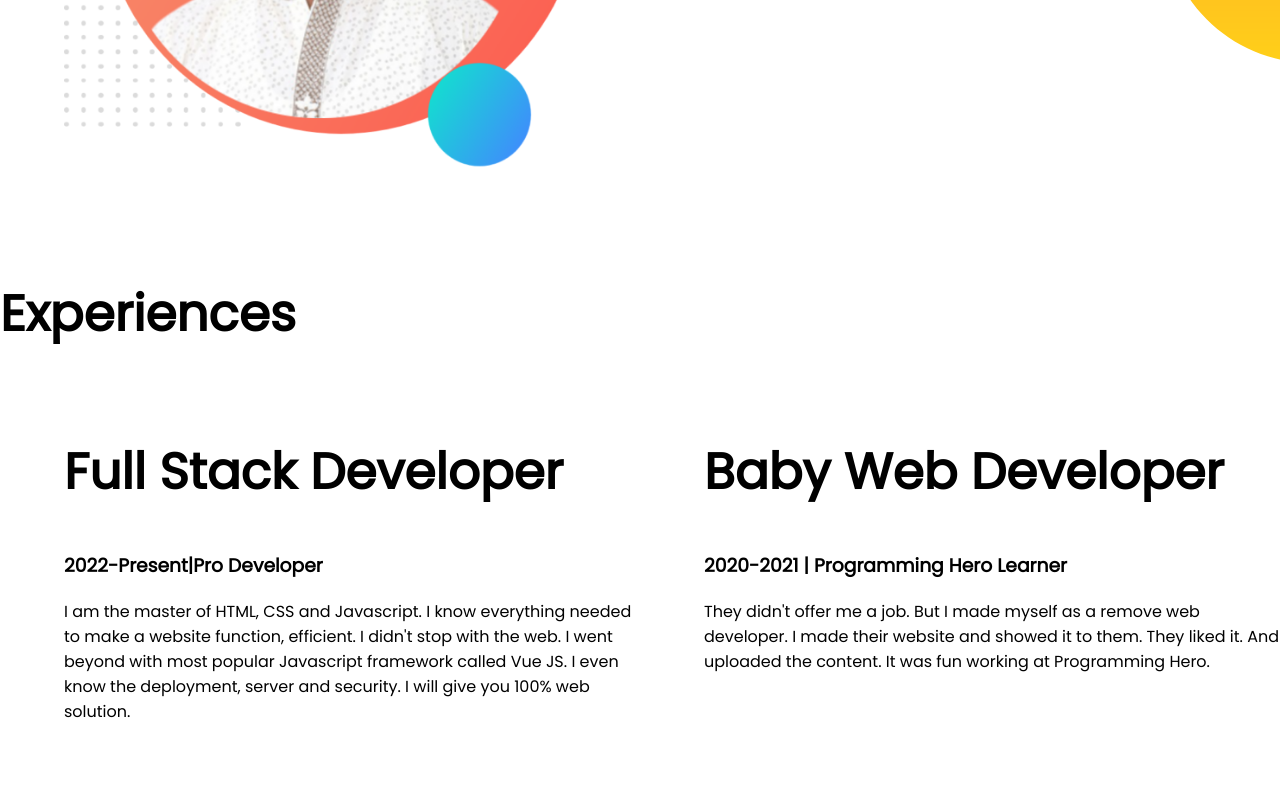
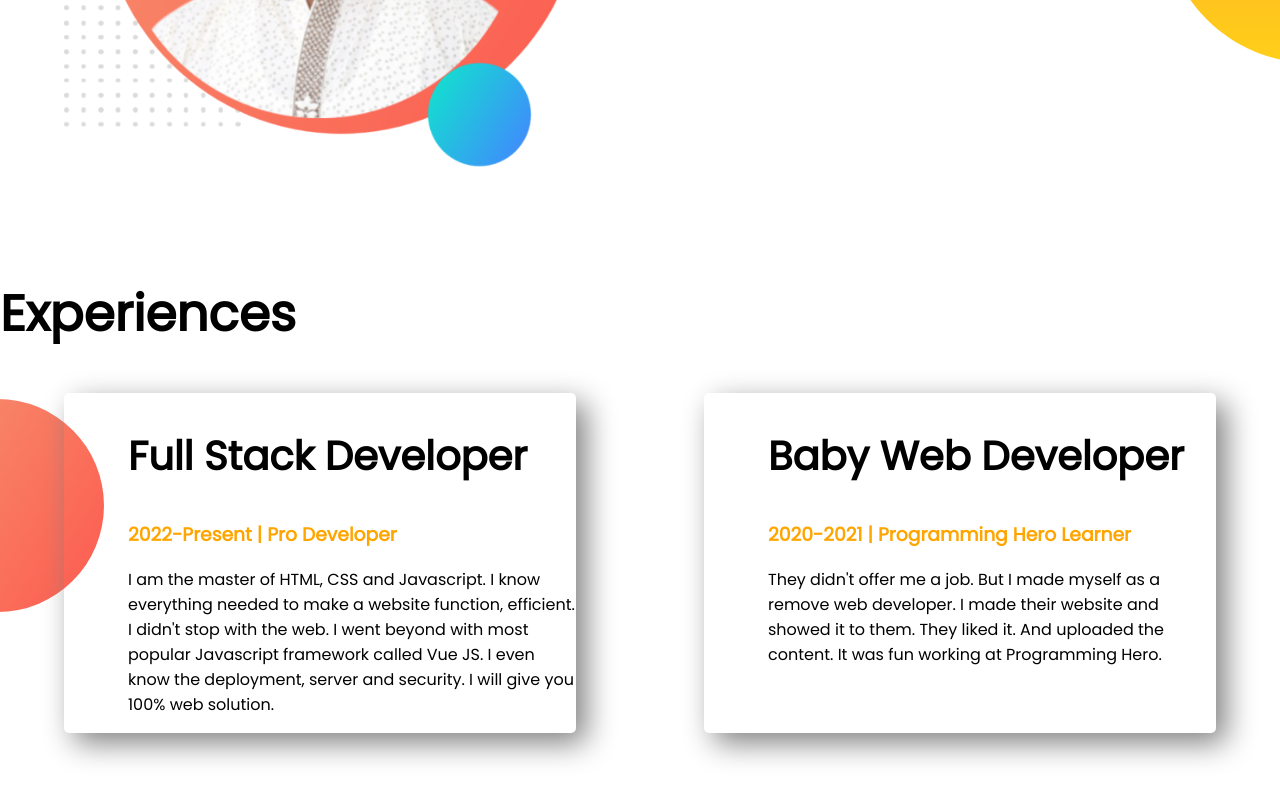
Before and after one commit to hossainashfaq/developer_portfolio, a plain HTML site: page index.html in a window 1280 px wide. Shown: the part 974-1774 px from the top of the page. Drawn offline with Linux system fonts and the light colour scheme.

Commit message:
upadated exp

```diff
--- a/index.html
+++ b/index.html
@@ -40,14 +40,14 @@
 <section class="exp">
     <h1>Experiences</h1>
     <div class="flexible-container">
-        <div class="half-width">
-            <h1>Full Stack Developer</h1>
-            <h3>2022-Present|Pro Developer</h3>
+        <div class="experience-item" >
+            <h2>Full Stack Developer</h2>
+            <h3 class="orange-color">2022-Present | Pro Developer</h3>
             <p>I am the master of HTML, CSS and Javascript. I know everything needed to make a website function, efficient. I didn't stop with the web. I went beyond with most popular Javascript framework called Vue JS. I even know the deployment, server and security. I will give you 100% web solution.</p>
         </div>
-        <div class="half-width">
-            <h1>Baby Web Developer</h1>
-            <h3>2020-2021 | Programming Hero Learner</h3>
+        <div class="experience-item">
+            <h2>Baby Web Developer</h2>
+            <h3 class="orange-color">2020-2021 | Programming Hero Learner</h3>
             <p>They didn't offer me a job. But I made myself as a remove web developer. I made their website and showed it to them. They liked it. And uploaded the content. It was fun working at Programming Hero.</p>
         </div>
     </div>
--- a/style.css
+++ b/style.css
@@ -37,3 +37,19 @@ h1{
     background-repeat: no-repeat;
     background-position: right;
 }
+.experience-item{
+    width: 40%;
+    margin-left: 5%;
+    margin-right: 5%;
+    padding-left: 5%;
+    box-shadow: 10px 10px 30px grey;
+    border-radius: 5px;
+}
+h2{
+    font-size: 40px;
+}
+.exp{
+    background-image: url(./image/exp-bg.png);
+    background-repeat: no-repeat;
+    background-position: left;
+}
```
